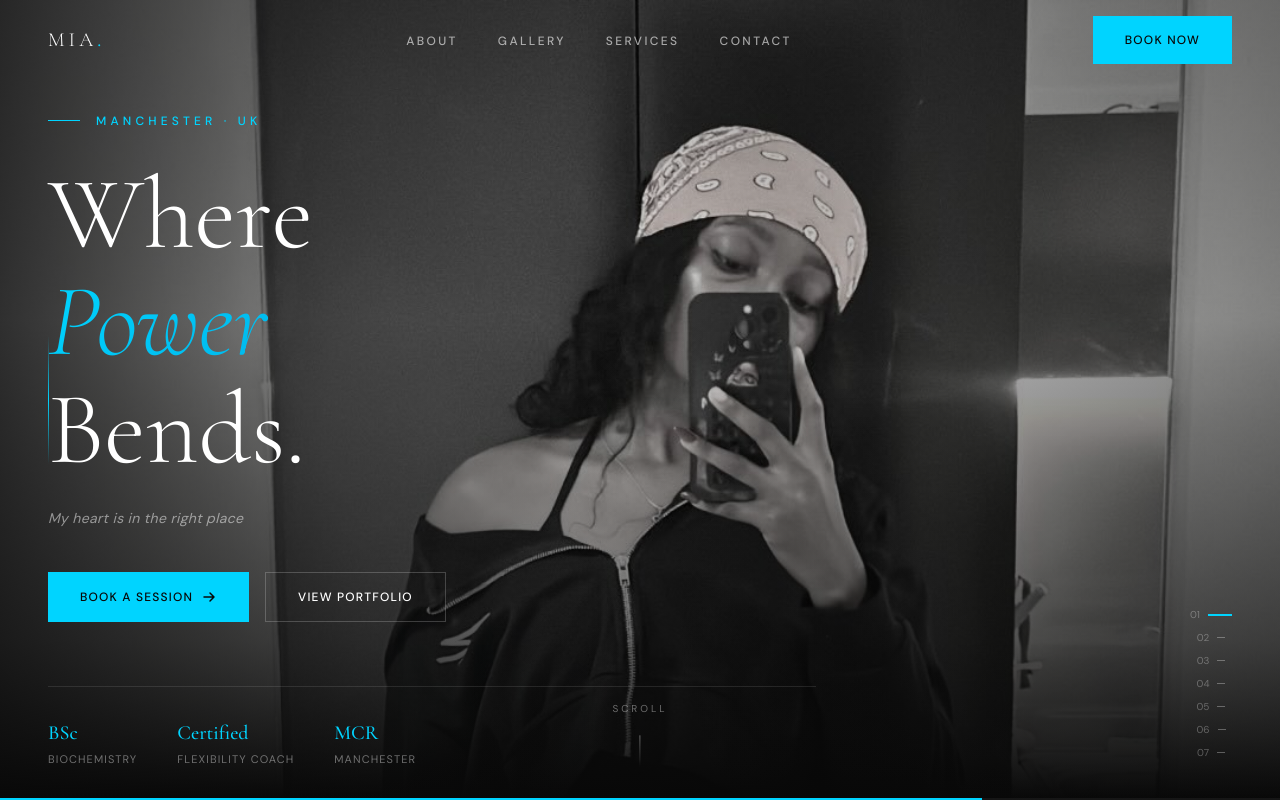
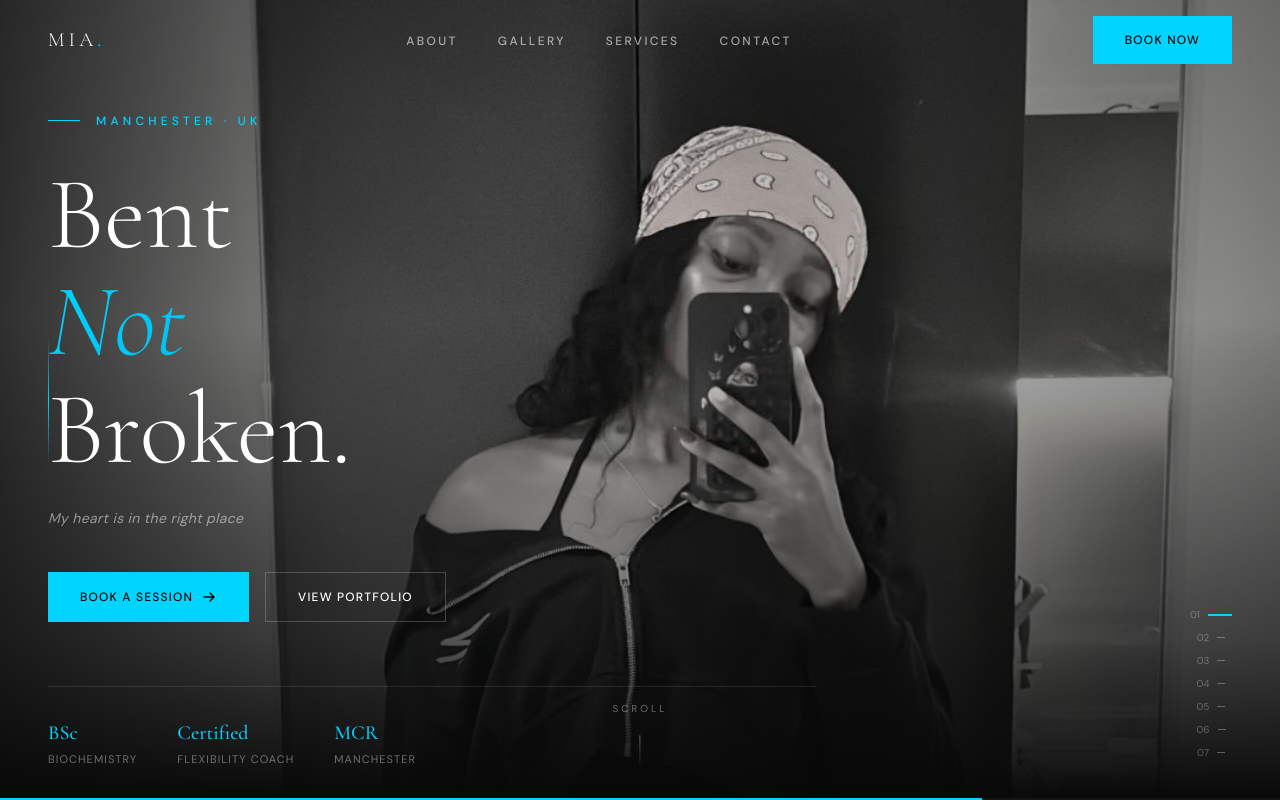
Before and after one commit to israelalalibo/mia-bassey-portfolio, a Next.js app: page / in a window 1280 px wide. Shown: the top 800 px of the page. Built offline with nearby package versions, Linux system fonts and the light colour scheme.

Commit message:
Title change

```diff
--- a/components/Hero.tsx
+++ b/components/Hero.tsx
@@ -127,9 +127,9 @@ export default function Hero() {
             className="font-serif font-light leading-[1.05] mb-4"
             style={{ fontSize: 'clamp(3.5rem, 8vw, 7rem)' }}
           >
-            <span className="block text-white">Where</span>
-            <span className="block italic text-gradient-blue">Power</span>
-            <span className="block text-white">Bends.</span>
+            <span className="block text-white">Bent</span>
+            <span className="block italic text-gradient-blue">Not</span>
+            <span className="block text-white">Broken.</span>
           </motion.h1>
 
           {/* Animated slide caption */}
```
